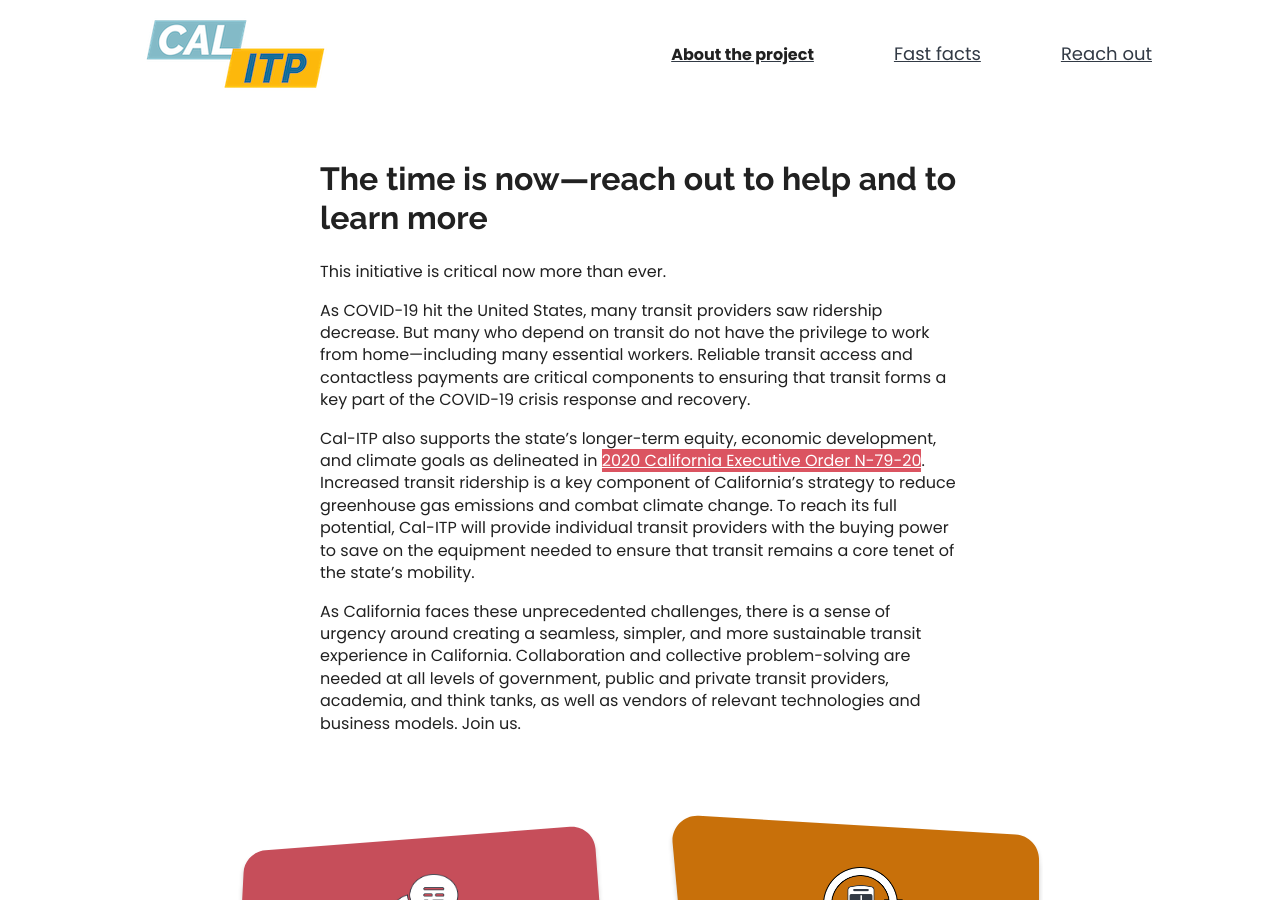
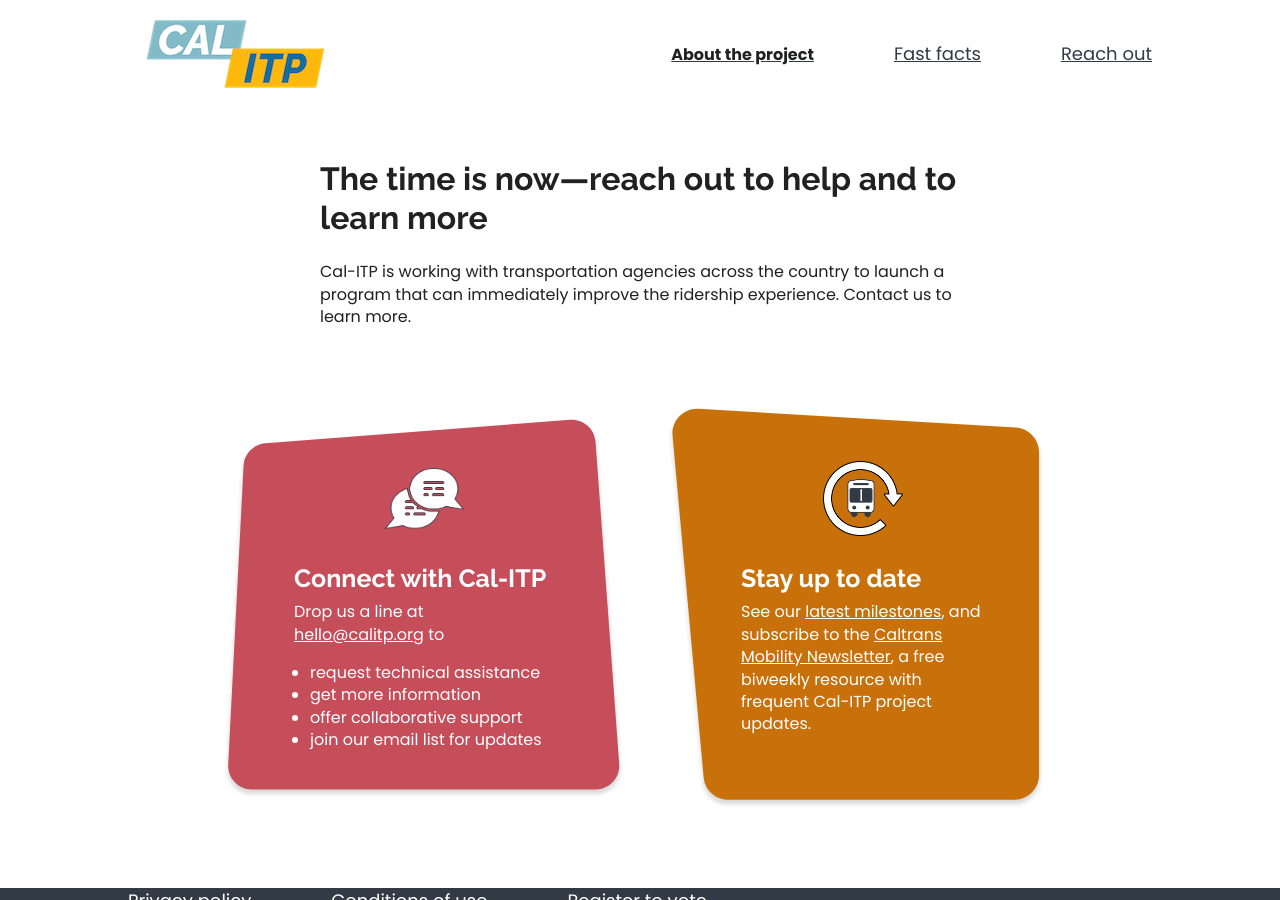
Before and after one commit to cal-itp/calitp.org, a Jekyll site: the page built from src/index.html, in a window 1280 px wide and 900 px high, scrolled down 2418 px. Built offline with Jekyll 4.4.1, drawn with Linux system fonts in a browser that asks for light colours.

Commit message:
refactor(time): update to reduced copy

```diff
--- a/src/index.html
+++ b/src/index.html
@@ -101,29 +101,8 @@
 
   <section id="reachout" class="constricted">
     <h2>The time is now—reach out to help and to learn more</h2>
-    <p>This initiative is critical now more than ever.</p>
-    <p>
-      As COVID-19 hit the United States, many transit providers saw ridership decrease. But many who depend on transit do not have
-      the privilege to work from home—including many essential workers. Reliable transit access and contactless payments are
-      critical components to ensuring that transit forms a key part of the COVID-19 crisis response and recovery.
-    </p>
-    <p>
-      Cal-ITP also supports the state’s longer-term equity, economic development, and climate goals as delineated in
-      <a
-        rel="noreferrer"
-        target="_blank"
-        class="red-link"
-        href="https://www.gov.ca.gov/wp-content/uploads/2020/09/9.23.20-EO-N-79-20-Climate.pdf"
-        >2020 California Executive Order N-79-20</a
-      >. Increased transit ridership is a key component of California’s strategy to reduce greenhouse gas emissions and combat
-      climate change. To reach its full potential, Cal-ITP will provide individual transit providers with the buying power to save
-      on the equipment needed to ensure that transit remains a core tenet of the state’s mobility.
-    </p>
-    <p>
-      As California faces these unprecedented challenges, there is a sense of urgency around creating a seamless, simpler, and
-      more sustainable transit experience in California. Collaboration and collective problem-solving are needed at all levels of
-      government, public and private transit providers, academia, and think tanks, as well as vendors of relevant technologies and
-      business models. Join us.
+    <p>Cal-ITP is working with transportation agencies across the country to launch a program that can immediately improve
+      the ridership experience. Contact us to learn more.
     </p>
   </section>
 
```
